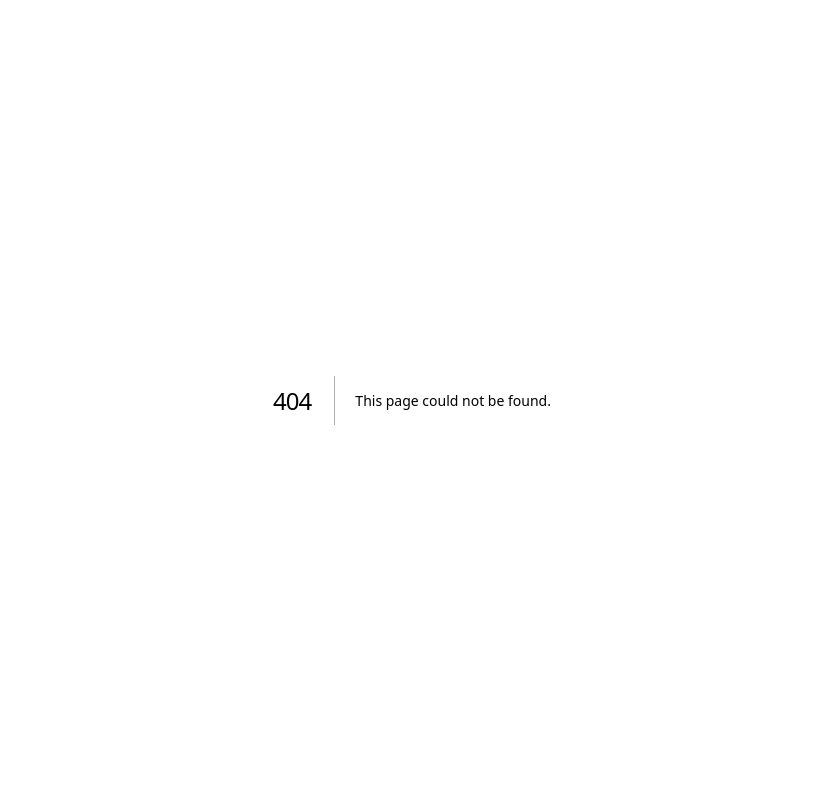
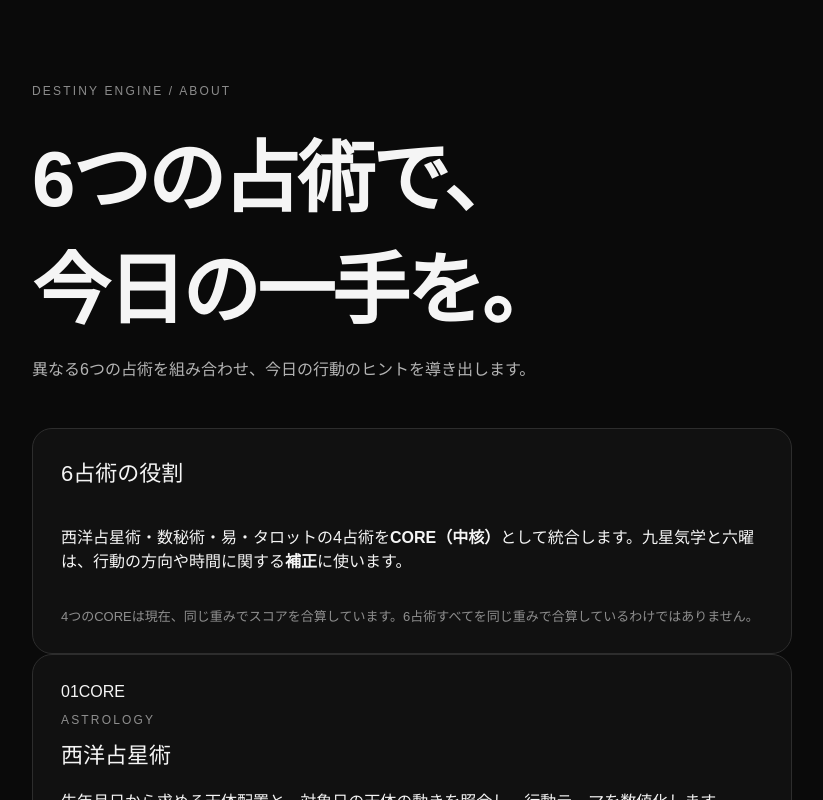
Before and after one commit to naruhito22-collab/destiny-engine, a Next.js app: page /about in a window 1280 px wide. Before the commit this address had no page. Shown: the top 800 px of the page, without its empty margins (228-1051 px from the left). Built offline with nearby package versions, Linux system fonts and the light colour scheme.

Commit message:
feat: add standalone six-divination explanation page

```diff
--- /dev/null
+++ b/app/about/page.tsx
@@ -0,0 +1,49 @@
+import type { Metadata } from 'next';
+
+export const metadata: Metadata = {
+  title: '6つの占術について｜DESTINY ENGINE',
+  description: 'DESTINY ENGINEが使う6占術と、ACTION・ORACLEへの反映方法をご案内します。',
+};
+
+const methods = [
+  {number:'01',name:'西洋占星術',english:'ASTROLOGY',role:'CORE',description:'生年月日から求める天体配置と、対象日の天体の動きを照合し、行動テーマを数値化します。',note:'出生時刻・出生地は入力しません。出生時刻が不明なため出生時の月に関わるアスペクトは除外し、時刻依存の要素は判断材料にしません。'},
+  {number:'02',name:'数秘術',english:'NUMEROLOGY',role:'CORE',description:'生年月日と対象日からパーソナルイヤー・マンス・デイを計算し、その日の行動傾向を導きます。'},
+  {number:'03',name:'易',english:'I CHING',role:'CORE',description:'日付とユーザーごとの固定シードを使って卦を決定し、進め方や慎重さを行動テーマに反映します。'},
+  {number:'04',name:'タロット',english:'TAROT',role:'CORE',description:'固定シードによるカードの抽出結果から、行動テーマ・気分・注意点を読み取ります。'},
+  {number:'05',name:'九星気学',english:'NINE STAR KI',role:'補正',description:'本命星や日盤を計算し、方向に関する補助的な条件をACTIONへ加えます。'},
+  {number:'06',name:'六曜',english:'ROKUYO',role:'補正',description:'旧暦の日付から六曜を求め、行動の時間帯やペースに関する補助条件を加えます。'},
+];
+
+export default function AboutPage(){
+  return <main className="shell about-shell">
+    <p className="eyebrow">DESTINY ENGINE / ABOUT</p>
+    <h1>6つの占術で、<br/>今日の一手を。</h1>
+    <p className="lead">異なる6つの占術を組み合わせ、今日の行動のヒントを導き出します。</p>
+    <section className="card stack">
+      <h2>6占術の役割</h2>
+      <p>西洋占星術・数秘術・易・タロットの4占術を<strong>CORE（中核）</strong>として統合します。九星気学と六曜は、行動の方向や時間に関する<strong>補正</strong>に使います。</p>
+      <p className="meta">4つのCOREは現在、同じ重みでスコアを合算しています。6占術すべてを同じ重みで合算しているわけではありません。</p>
+    </section>
+    <div className="about-methods">
+      {methods.map(method=><section className="card about-method" key={method.number}>
+        <div className="about-method-top"><span className="about-number">{method.number}</span><span className="about-role">{method.role}</span></div>
+        <p className="eyebrow">{method.english}</p>
+        <h2>{method.name}</h2>
+        <p>{method.description}</p>
+        {method.note&&<p className="meta">{method.note}</p>}
+      </section>)}
+    </div>
+    <section className="card stack">
+      <h2>結果はどう使われる？</h2>
+      <p><strong>ACTION｜運命行動</strong> — 4つのCOREからその日の中心テーマを決め、九星気学・六曜の補正とともに、AIが実行可能な行動を文章にします。</p>
+      <p><strong>ORACLE｜テーマ別占い</strong> — 同じ日の占術計算結果を使い、恋愛・仕事・お金など7テーマの観点から読み解きます。</p>
+      <p className="meta">同じ日・同じ計算バージョンの結果は保存・再利用されます。AIによる文章生成と占術計算値は異なるものです。</p>
+    </section>
+    <section className="card stack">
+      <h2>ご利用にあたって</h2>
+      <p>占いは未来を科学的に予測・保証するものではありません。結果は内省や行動のきっかけとしてお使いください。健康・投資・法律などの専門的判断の代わりにはなりません。</p>
+      <p className="meta">出生時刻は収集しません。出生時刻不明の占星術は近似を含みます。</p>
+    </section>
+    <a className="about-back" href="/">← アプリに戻る</a>
+  </main>;
+}
```
